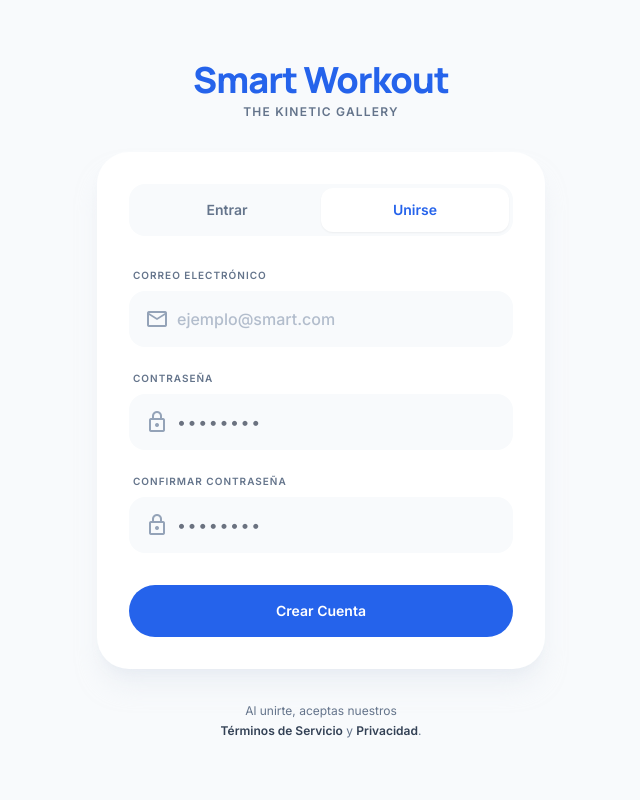
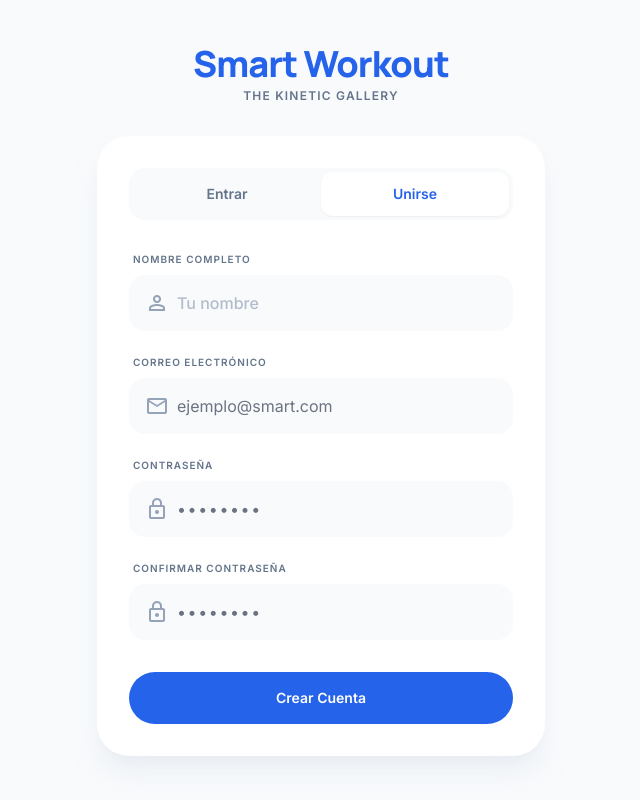
Before and after one commit to PeterCodeDev/Proyecto_PlanificadorRutinasDeportivas_IA, an Angular app in the folder front-end/: page /register in a window 1280 px wide. Shown: the whole page, without its empty margins (319-959 px from the left). Built offline with nearby package versions, Linux system fonts and the light colour scheme.

Commit message:
Inicio de sesion y registro mejorado, ahora hay tambien nombre para el usuario, ademas de esto mensaje de bienvenida personalizado para cada usuario con su nombre

```diff
--- a/front-end/src/app/register/register.html
+++ b/front-end/src/app/register/register.html
@@ -18,20 +18,28 @@
 
         <div class="mb-6">
             <label class="block text-[10px] font-bold uppercase tracking-widest text-slate-500 dark:text-slate-400 mb-2 px-1">
+                Nombre Completo
+            </label>
+            <div class="relative">
+                <span class="material-symbols-outlined absolute left-4 top-1/2 -translate-y-1/2 text-slate-400">person</span>
+                <input type="text" #userName placeholder="Tu nombre" class="w-full bg-slate-50 dark:bg-slate-900/50 border-none rounded-2xl py-4 pl-12 pr-4 text-slate-700 dark:text-slate-200 focus:ring-2 focus:ring-blue-500 outline-none transition-all placeholder:text-slate-400/70 font-medium">
+            </div>
+        </div>
+
+        <div class="mb-6">
+            <label class="block text-[10px] font-bold uppercase tracking-widest text-slate-500 dark:text-slate-400 mb-2 px-1">
                 Correo Electrónico
             </label>
             <div class="relative">
                 <span class="material-symbols-outlined absolute left-4 top-1/2 -translate-y-1/2 text-slate-400">mail</span>
-                <input type="email" placeholder="ejemplo@smart.com" class="w-full bg-slate-50 dark:bg-slate-900/50 border-none rounded-2xl py-4 pl-12 pr-4 text-slate-700 dark:text-slate-200 focus:ring-2 focus:ring-blue-500 outline-none transition-all placeholder:text-slate-400/70 font-medium">
+                <input type="email" placeholder="ejemplo@smart.com" class="w-full bg-slate-50 dark:bg-slate-900/50 border-none rounded-2xl py-4 pl-12 pr-4 text-slate-700 dark:text-slate-200 focus:ring-2 focus:ring-blue-500 outline-none transition-all">
             </div>
         </div>
 
         <div class="mb-6">
-            <div class="flex justify-between items-center mb-2 px-1">
-                <label class="block text-[10px] font-bold uppercase tracking-widest text-slate-500 dark:text-slate-400">
-                    Contraseña
-                </label>
-            </div>
+            <label class="block text-[10px] font-bold uppercase tracking-widest text-slate-500 dark:text-slate-400 mb-2 px-1">
+                Contraseña
+            </label>
             <div class="relative">
                 <span class="material-symbols-outlined absolute left-4 top-1/2 -translate-y-1/2 text-slate-400">lock</span>
                 <input type="password" placeholder="••••••••" class="w-full bg-slate-50 dark:bg-slate-900/50 border-none rounded-2xl py-4 pl-12 pr-4 text-slate-700 dark:text-slate-200 focus:ring-2 focus:ring-blue-500 outline-none transition-all tracking-widest">
@@ -39,26 +47,17 @@
         </div>
 
         <div class="mb-8">
-            <div class="flex justify-between items-center mb-2 px-1">
-                <label class="block text-[10px] font-bold uppercase tracking-widest text-slate-500 dark:text-slate-400">
-                    Confirmar Contraseña
-                </label>
-            </div>
+            <label class="block text-[10px] font-bold uppercase tracking-widest text-slate-500 dark:text-slate-400 mb-2 px-1">
+                Confirmar Contraseña
+            </label>
             <div class="relative">
                 <span class="material-symbols-outlined absolute left-4 top-1/2 -translate-y-1/2 text-slate-400">lock</span>
                 <input type="password" placeholder="••••••••" class="w-full bg-slate-50 dark:bg-slate-900/50 border-none rounded-2xl py-4 pl-12 pr-4 text-slate-700 dark:text-slate-200 focus:ring-2 focus:ring-blue-500 outline-none transition-all tracking-widest">
             </div>
         </div>
 
-        <button routerLink="/login" class="w-full bg-blue-600 text-white py-4 rounded-full font-bold text-sm hover:bg-blue-700 hover:shadow-lg hover:shadow-blue-600/30 transition-all active:scale-[0.98]">
+        <button (click)="guardarNombre(userName.value)" routerLink="/track" class="w-full bg-blue-600 text-white py-4 rounded-full font-bold text-sm hover:bg-blue-700 hover:shadow-lg transition-all active:scale-[0.98]">
             Crear Cuenta
         </button>
     </div>
-
-    <p class="text-center text-slate-500 dark:text-slate-400 text-xs mt-8 max-w-[250px] leading-relaxed">
-        Al unirte, aceptas nuestros <br>
-        <span class="font-bold text-slate-700 dark:text-slate-300 cursor-pointer hover:underline">Términos de Servicio</span> y
-        <span class="font-bold text-slate-700 dark:text-slate-300 cursor-pointer hover:underline">Privacidad</span>.
-    </p>
-
 </div>
--- a/front-end/src/app/register/register.ts
+++ b/front-end/src/app/register/register.ts
@@ -8,6 +8,11 @@ import { RouterLink } from '@angular/router'; // 1. Importar
   templateUrl: './register.html', // (o .component.html)
   styleUrls: ['./register.css']   // (o .component.css)
 })
-export class Register { // Recuerda este nombre para el Paso 3
-
+// En src/app/register/register.ts
+export class Register {
+  guardarNombre(nombre: string) {
+    if (nombre) {
+      localStorage.setItem('usuarioNombre', nombre);
+    }
+  }
 }
--- a/front-end/src/app/track/track.html
+++ b/front-end/src/app/track/track.html
@@ -9,6 +9,14 @@
   </header>
 
   <main class="pt-24 px-6 max-w-xl mx-auto">
+
+      <div class="mb-8">
+          <h2 class="text-2xl font-bold text-slate-800 dark:text-white">
+              ¡Bienvenido, <span class="text-blue-600">{{ nombreUsuario || 'Atleta' }}</span>!
+          </h2>
+          <p class="text-slate-500 text-sm font-medium">Es un buen día para entrenar.</p>
+      </div>
+
       <section class="mb-8">
           <label class="font-label text-xs uppercase tracking-widest font-bold text-on-surface-variant mb-1 block">Session Tracking</label>
           <h1 class="text-3xl font-extrabold tracking-tight text-on-surface">Monday, Oct 24</h1>
@@ -153,7 +161,7 @@
         </a>
 
     </div>
-</nav>
+  </nav>
 
   <button class="fixed right-6 bottom-24 w-16 h-16 bg-gradient-to-br from-primary to-primary-container text-white rounded-full flex items-center justify-center shadow-[0_20px_40px_rgba(0,88,190,0.3)] hover:scale-105 active:scale-95 transition-all">
       <span class="material-symbols-outlined" data-icon="add" style="font-size: 32px;">add</span>
--- a/front-end/src/app/track/track.ts
+++ b/front-end/src/app/track/track.ts
@@ -1,4 +1,4 @@
-import { Component } from '@angular/core';
+import { Component, OnInit } from '@angular/core';
 import { RouterLink, RouterLinkActive } from '@angular/router'; // 1. Importación arriba
 
 @Component({
@@ -8,6 +8,13 @@ import { RouterLink, RouterLinkActive } from '@angular/router'; // 1. Importaci
   templateUrl: './track.html',
   styleUrls: ['./track.css']
 })
-export class Track { // (O el nombre que tenga tu clase aquí)
+export class Track implements OnInit {
+  nombreUsuario: string = 'Usuario'; // Nombre por defecto
 
-}
+  ngOnInit() {
+    const guardado = localStorage.getItem('usuarioNombre');
+    if (guardado) {
+      this.nombreUsuario = guardado;
+    }
+  }
+  }
```
